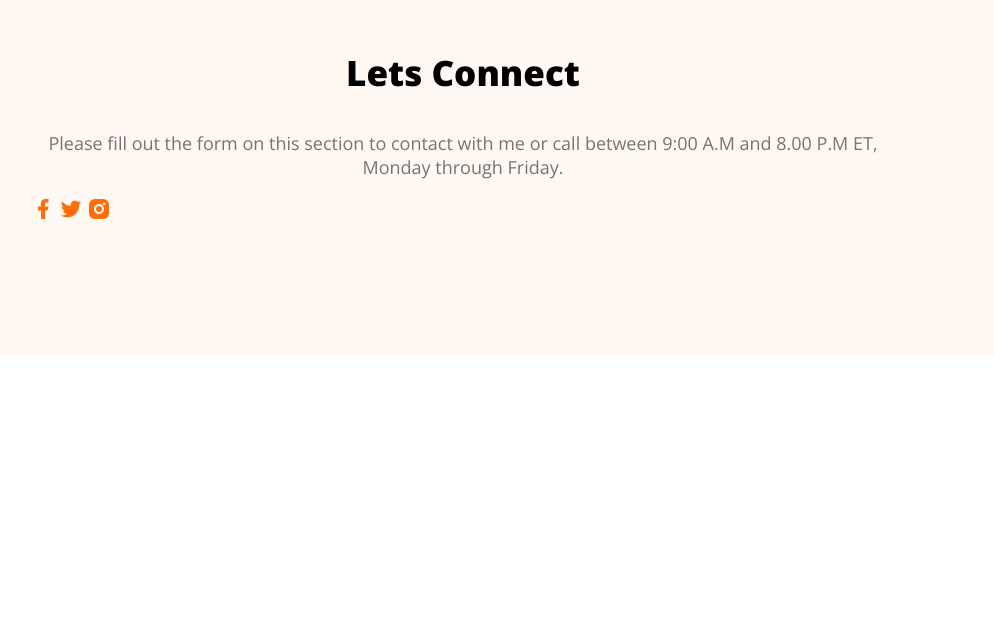
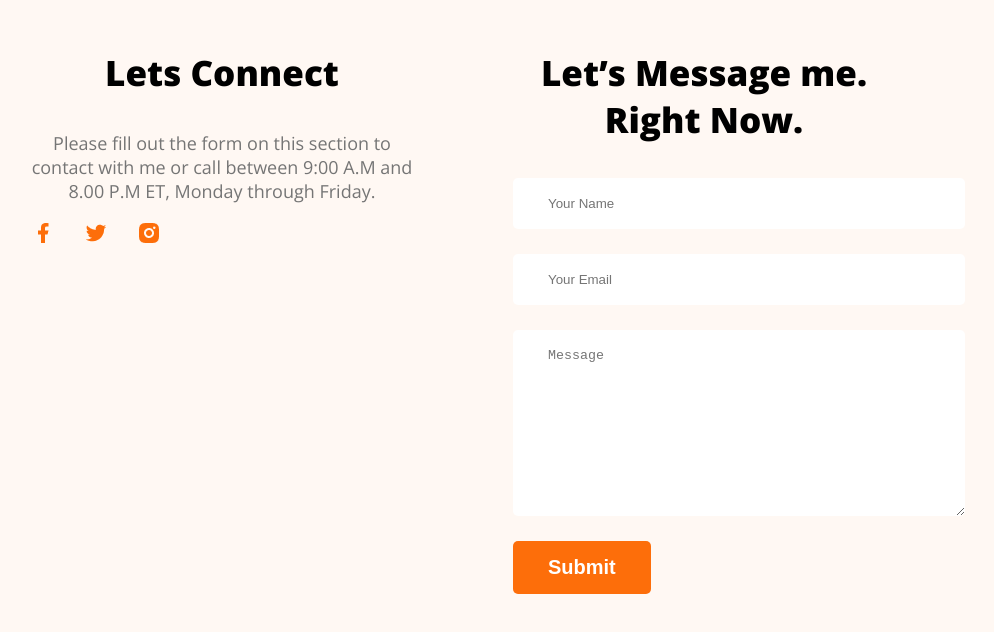
Before and after one commit to TaniaHafsa/web-developer-portfolio, a plain HTML site: page index.html in a window 1280 px wide. Shown: the part 3363-3995 px from the top of the page, without its empty margins (177-1171 px from the left). Before the commit the page ends 3727 px from the top, so only its background shows below. Drawn offline with nearby package versions, Linux system fonts and the light colour scheme.

Commit message:
finished footer

```diff
--- a/index.html
+++ b/index.html
@@ -187,7 +187,15 @@
       </div>
 
     </div>
-
+    <div class="footer-column">
+      <h3 class="section-title">Let’s Message me. Right Now.</h3>
+      <form class="contact" action="">
+        <input type="text" placeholder="Your Name">
+        <input type="email" name="" placeholder="Your Email" id="">
+        <textarea name="" placeholder="Message" id="" cols="30" rows="10"></textarea>
+        <input class="btn-primary" type="submit" value="Submit">
+      </form>
+    </div>
   </footer>
 
 </body>
--- a/styles/portfolio.css
+++ b/styles/portfolio.css
@@ -189,3 +189,23 @@ footer {
   margin-top: 100px;
   padding: 130px 200px;
 }
+
+.footer-column {
+  width: 50%;
+}
+
+.social-links a{
+  margin-right: 25px;
+}
+
+.contact input[type="text"], .contact input[type="email"],
+textarea {
+  display: block;
+  margin-bottom: 25px;
+  padding: 18px 35px;
+  color: #757575;
+  border-radius: 5px;
+  background: #FFF;
+  border: 0;
+  width: 100%;
+}
```
